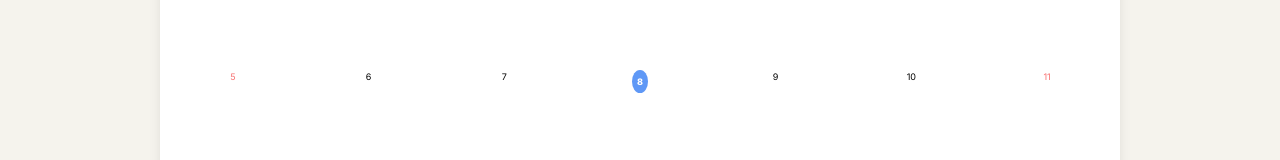
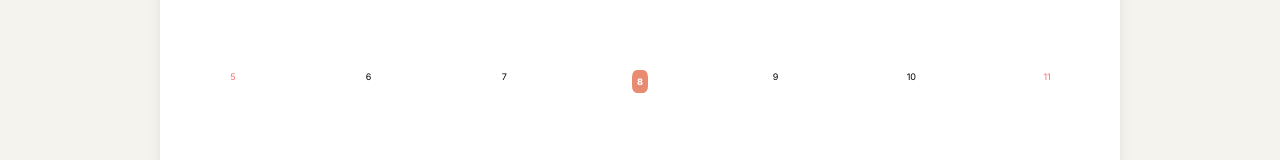
Before and after one commit to hwahyeon/book-diary, a Next.js app: page /book in a window 1280 px wide. Shown: the part 405-565 px from the top of the page. Built offline with nearby package versions, Linux system fonts and the light colour scheme.

Commit message:
style: Update calendar styles and Update links

```diff
--- a/src/components/Calendar.tsx
+++ b/src/components/Calendar.tsx
@@ -77,9 +77,9 @@ const StyledCalendarWrapper = styled.div`
   .react-calendar__tile--now {
     abbr {
       font-weight: 800;
-      background-color: #5f98f6;
+      background-color: #e88b71;
       color: white;
-      border-radius: 50%;
+      border-radius: 30%;
       padding: 5px;
       display: inline-block;
     }
@@ -96,7 +96,7 @@ const StyledCalendarWrapper = styled.div`
   }
 
   .react-calendar__tile--active {
-    background-color: #3b82f6;
+    background-color: #ffc0ae;
     color: white;
   }
 
@@ -185,7 +185,7 @@ const BookCount = styled.div`
   position: absolute;
   top: 5px;
   right: 5px;
-  background: rgba(0, 0, 0, 0.7);
+  background: #e88b71;
   color: #fff;
   border-radius: 50%;
   padding: 0.2rem 0.4rem;
@@ -213,7 +213,7 @@ const BookCalendar: React.FC<CalendarProps> = ({ books }) => {
     }
   };
 
-  const goToView = () => {
+  const goToView = (bookCount: number, bookIDs: string[]) => {
     if (!hoveredDate) {
       console.error("No date hovered");
       return;
@@ -228,10 +228,17 @@ const BookCalendar: React.FC<CalendarProps> = ({ books }) => {
 
     const year = date.getFullYear();
     const month = String(date.getMonth() + 1).padStart(2, "0");
+    const day = String(date.getDate()).padStart(2, "0");
 
-    const url = `book/${year}/${month}`;
-    window.location.href = url;
+    if (bookCount > 1) {
+      const url = `book/${year}/${month}/${day}`;
+      window.location.href = url;
+    } else {
+      const url = `book/detail/${bookIDs[0]}`;
+      window.location.href = url;
+    }
   };
+
   const handleImageErrorTag = (
     event: React.SyntheticEvent<HTMLImageElement, Event>,
     id: string
@@ -280,7 +287,14 @@ const BookCalendar: React.FC<CalendarProps> = ({ books }) => {
             onMouseLeave={() => setHoveredDate(null)}
             className={!isCurrentMonth ? "not-current-month" : ""}
           >
-            <BookCoversContainer onClick={goToView}>
+            <BookCoversContainer
+              onClick={() =>
+                goToView(
+                  booksForDate.length,
+                  booksForDate.map((book) => book.ID)
+                )
+              }
+            >
               {hoveredDate === date.toDateString() ? (
                 booksForDate.map((book, index) => {
                   const [year, month] = book.Date.split("-");
@@ -292,21 +306,24 @@ const BookCalendar: React.FC<CalendarProps> = ({ books }) => {
                     <BookCover
                       key={index}
                       style={{ opacity: !isCurrentMonth ? 0.5 : 1 }}
+                      className="relative w-full h-64"
                     >
                       <Image
                         src={imageSrc}
                         alt={book.Title || "Default Image"}
                         fill
                         sizes="(max-width: 768px) 100vw, 200px"
-                        className="rounded-lg object-cover"
-                        unoptimized
+                        className="object-cover"
                       />
                     </BookCover>
                   );
                 })
               ) : (
                 <>
-                  <BookCover style={{ opacity: !isCurrentMonth ? 0.5 : 1 }}>
+                  <BookCover
+                    style={{ opacity: !isCurrentMonth ? 0.5 : 1 }}
+                    className="relative w-full h-64"
+                  >
                     <Image
                       src={
                         errorImages[booksForDate[0].ID]
@@ -318,8 +335,7 @@ const BookCalendar: React.FC<CalendarProps> = ({ books }) => {
                       alt={booksForDate[0].Title || "Default Image"}
                       fill
                       sizes="(max-width: 768px) 100vw, 200px"
-                      className="rounded-lg object-cover"
-                      unoptimized
+                      className="object-cover"
                     />
                   </BookCover>
                   {booksForDate.length > 1 && (
```
